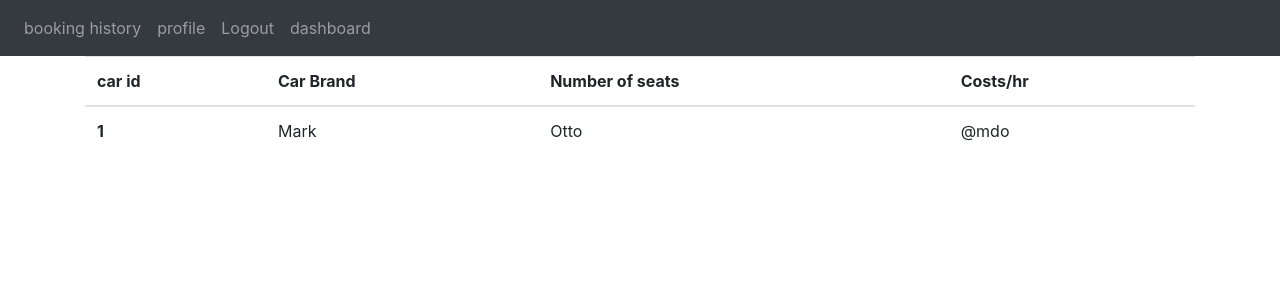
After one commit to Riocodex/carrent-beta, a Flask app: page /booking-history in a window 1280 px wide. The commit adds this page. Shown: the top 300 px of the page. Run offline with Flask 2, Linux system fonts and the light colour scheme; a user stored in the database is signed in; some libraries are stand-ins or nearby versions.

Commit message:
created the booking

```diff
--- a/website/auth.py
+++ b/website/auth.py
@@ -1,5 +1,5 @@
 from flask import Blueprint , render_template , request , flash , redirect , url_for
-from .models import User
+from .models import User , Books
 from . import db
 from werkzeug.security import generate_password_hash , check_password_hash
 from flask_login import login_user , login_required , logout_user , current_user
@@ -59,4 +59,26 @@ def sign_up():
             flash('Account created!' , category='success')
             return redirect(url_for('views.home'))
             pass
-    return render_template("sign_up.html" , user=current_user)
+    return render_template("sign-up.html" , user=current_user)
+@auth.route('/booking-history')
+@login_required
+#defining function that will be returned when root is called
+def booking_history():
+    #returning the webpage to be displayed
+    return render_template("booking_history.html" , user=current_user)
+
+@auth.route('/dashboard' , methods=['GET' , 'POST'])
+@login_required
+#defining function that will be returned when root is called
+def dashboard():
+    if request.method == 'POST':
+        carBrand = request.form.get('carBrand')
+        seats = request.form.get('seats')
+        costs = request.form.get('costs')
+
+        new_book = Books(carBrand = carBrand , numberOfSeats = seats , costs = costs , user_id=current_user.id)
+        db.session.add(new_book)
+        db.session.commit()
+        flash('Note added!' , category='success')
+
+    return render_template("admin_dashboard.html" , user=current_user)
--- /dev/null
+++ b/website/static/style.css
@@ -0,0 +1,11 @@
+.formStuff{
+   display: flex;
+   justify-content: center;
+   flex-direction: column;
+}
+.formStuffDiv{
+    padding: 10px;
+}
+.formStuffDiv img{
+    width: 50%;
+}
--- a/website/templates/base.html
+++ b/website/templates/base.html
@@ -14,6 +14,7 @@
       href="https://stackpath.bootstrapcdn.com/font-awesome/4.7.0/css/font-awesome.min.css"
       crossorigin="anonymous"
     />
+    <link rel="stylesheet" href="../static/style.css">
 
     <title>{% block title %}Home{% endblock %}</title>
   </head>
@@ -30,8 +31,10 @@
       <div class="collapse navbar-collapse" id="navbar">
         <div class="navbar-nav">
          {% if user.is_authenticated %}
-          <a class="nav-item nav-link" id="home" href="/">Home</a>
+          <a class="nav-item nav-link" id="bookingHistory" href="/booking-history">booking history</a>
+          <a class="nav-item nav-link" id="profile" href="/profile">profile</a>
           <a class="nav-item nav-link" id="logout" href="/logout">Logout</a>
+          <a class="nav-item nav-link" id="dashboard" href="/dashboard">dashboard</a>
           {% else %}
           <a class="nav-item nav-link" id="login" href="/login">Login</a>
           <a class="nav-item nav-link" id="signUp" href="/sign-up">Sign Up</a>
--- /dev/null
+++ b/website/templates/booking_history.html
@@ -0,0 +1,24 @@
+{% extends "base.html" %}{% block title %} booking history{% endblock %}
+{%block content%}
+
+<table class="table">
+    <thead>
+      <tr>
+        <th scope="col">car id</th>
+        <th scope="col">Car Brand</th>
+        <th scope="col">Number of seats</th>
+        <th scope="col">Costs/hr</th>
+      </tr>
+    </thead>
+    <tbody>
+      <tr>
+        <th scope="row">1</th>
+        <td>Mark</td>
+        <td>Otto</td>
+        <td>@mdo</td>
+      </tr>
+
+    </tbody>
+  </table>
+
+{%endblock%}
```
Also changed, not shown: website/models.py (+8 -1 lines), website/tempCodeRunnerFile.py (added, +12 -0 lines), website/templates/admin_dashboard.html (+38 -0 lines), website/templates/home.html (+27 -6 lines), website/static/images/20529901.jpg (added), website/static/images/Eren-Jaeger.webp (added), website/static/images/founding-titan-of-eren-yeager-1k6efrpm43mud3b9.jpg (added), website/templates/sign-up.html (renamed from website/templates/sign_up.html).
